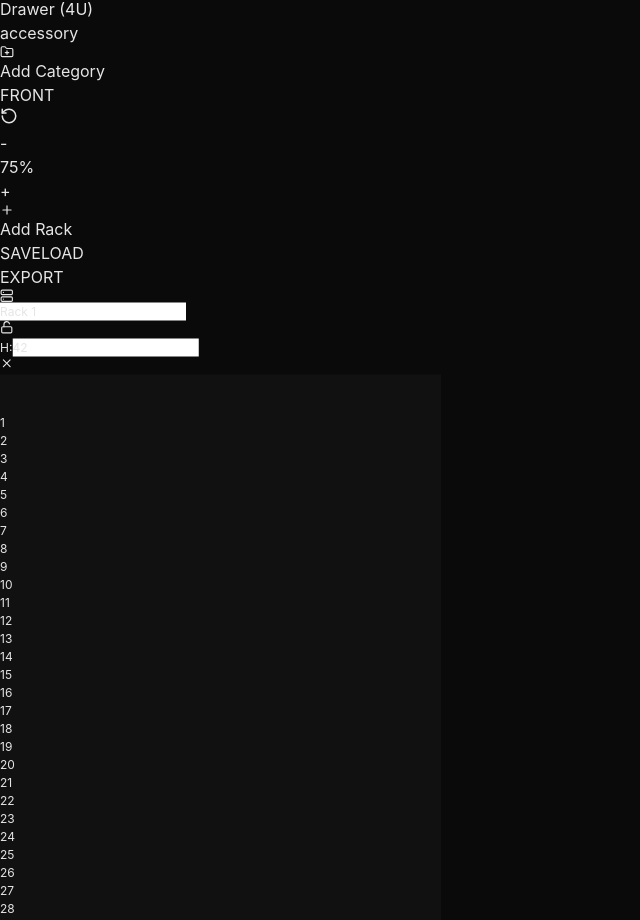
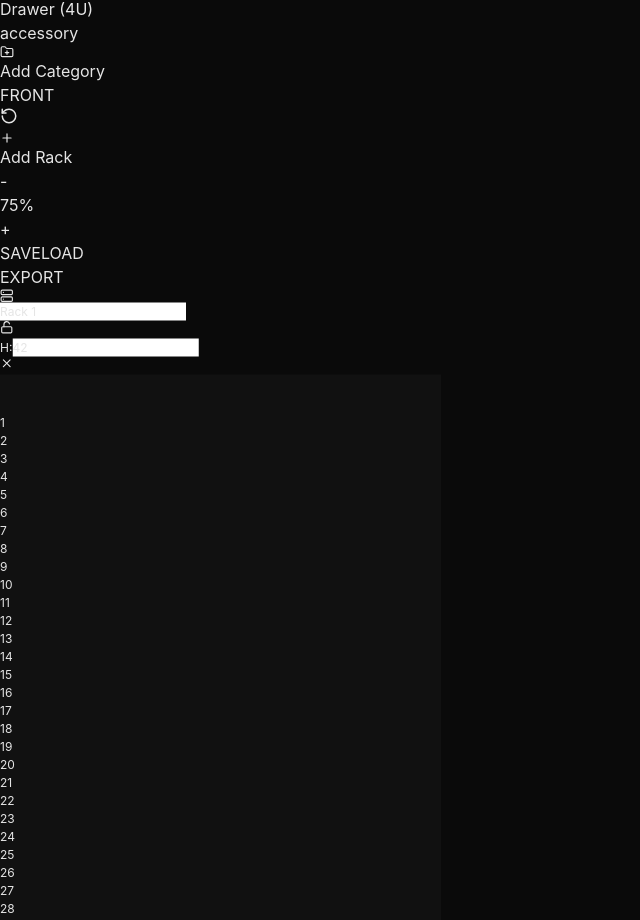
Before and after one commit to RomRMX/rackstack-pro, a React (Vite) app: page / in a window 1280 px wide. Shown: the part 2391-3311 px from the top of the page, without its empty margins (0-640 px from the left). Built offline with nearby package versions, Linux system fonts and the light colour scheme; no server answers.

Commit message:
UI Updates: Device styling, Add Rack button location, Top bar height
- RackDevice.jsx: Increased contrast of default device border (to #666), forced darker background (#1a1a1a) for accessory items
- RackView.jsx: Reduced top bar padding (py-4 -> py-2), moved 'Add Rack' button to left control group

```diff
--- a/src/components/RackDevice.jsx
+++ b/src/components/RackDevice.jsx
@@ -20,14 +20,21 @@ const RackDevice = ({ device, viewMode, isSelected, onSelect, onPortClick, selec
         return { x: ((idx + 1) / (count + 1)) * 100, y: 90 };
     };
 
+    const isAccessory = device.category === 'accessory' || device.subcat === 'accessory';
     // Always start with a solid background color for fallback
     const computedStyle = {
         width: `${(device.width || 1) * 100}%`,
         height: `${(device.uHeight || 1) * 100}%`,
         color: style.color || '#ccc',
-        backgroundColor: style.background || '#333333',
+        backgroundColor: isAccessory ? '#1a1a1a' : (style.background || '#333333'),
+        border: '1px solid #666', // Higher contrast outline
         ...style
     };
+
+    // Ensure accessories always have dark background unless specific style overrides extremely locally
+    if (isAccessory && !style.background) {
+        computedStyle.backgroundColor = '#1a1a1a';
+    }
 
     if (userImage) {
         // Properly join BASE_URL and image path, avoiding double slashes
--- a/src/features/RackBuilder/RackView.jsx
+++ b/src/features/RackBuilder/RackView.jsx
@@ -191,7 +191,7 @@ export default function RackView() {
         <div className="flex-1 flex flex-col relative overflow-hidden bg-[var(--bg-main)] h-full" onClick={() => setSelectedDeviceIds([])}>
 
             {/* Top Controls */}
-            <div className="w-full bg-[#111] border-b border-[#222] z-50 px-6 py-4 flex-none shadow-md flex flex-col justify-center gap-4" onClick={e => e.stopPropagation()}>
+            <div className="w-full bg-[#111] border-b border-[#222] z-50 px-6 py-2 flex-none shadow-md flex flex-col justify-center gap-4" onClick={e => e.stopPropagation()}>
                 <div className="flex justify-between items-center w-full">
                     <div className="flex items-center gap-5">
                         <div className="flex items-center gap-3">
@@ -202,6 +202,10 @@ export default function RackView() {
                                 <RotateCcw size={18} />
                             </button>
                         </div>
+                        <div className="h-6 w-px bg-[#333]"></div>
+                        <button onClick={addRack} className="flex items-center gap-2 px-3 py-1 bg-[#1a1a1a] hover:bg-[#222] text-blue-500 hover:text-blue-400 rounded-md text-xs font-black uppercase tracking-wider transition-colors border border-[#333] shadow-sm">
+                            <Plus size={14} /> Add Rack
+                        </button>
                         <div className="h-6 w-px bg-[#333]"></div>
                         {hoveredInfo && (
                             <div className="flex items-center gap-2 text-blue-400 font-mono text-xs animate-in fade-in">
@@ -216,10 +220,7 @@ export default function RackView() {
                             <div className="w-10 text-center text-xs font-mono text-gray-500">{Math.round(zoom * 100)}%</div>
                             <button onClick={() => setZoom(z => Math.min(4, z + 0.1))} className="w-6 h-6 flex items-center justify-center text-gray-400 hover:text-white hover:bg-[#333]">+</button>
                         </div>
-                        <button onClick={addRack} className="flex items-center gap-2 px-4 py-2 bg-[#1a1a1a] hover:bg-[#222] text-blue-500 hover:text-blue-400 rounded-md text-xs font-black uppercase tracking-wider transition-colors border border-[#333] shadow-sm h-[36px]">
-                            <Plus size={14} /> Add Rack
-                        </button>
-                        <div className="h-8 w-px bg-[#333] mx-4"></div>
+                        <div className="h-6 w-px bg-[#333] mx-4"></div>
                         <div className="flex items-center gap-2">
                             <button onClick={() => { setSaveLoadMode('save'); setShowSaveLoadModal(true); }} className="px-4 py-2 bg-[#1a1a1a] hover:bg-[#222] text-gray-300 hover:text-white rounded-md text-xs font-bold uppercase tracking-wider border border-[#333]">SAVE</button>
                             <button onClick={() => { setSaveLoadMode('load'); setShowSaveLoadModal(true); }} className="px-4 py-2 bg-[#1a1a1a] hover:bg-[#222] text-gray-300 hover:text-white rounded-md text-xs font-bold uppercase tracking-wider border border-[#333]">LOAD</button>
```
